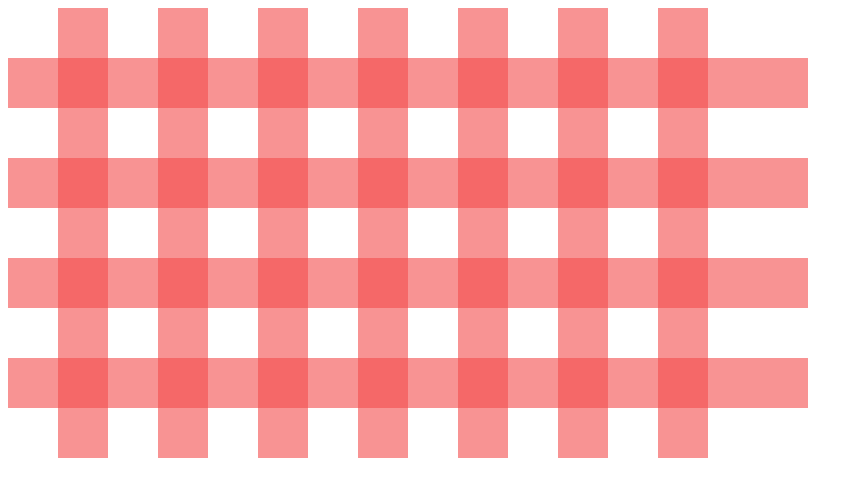
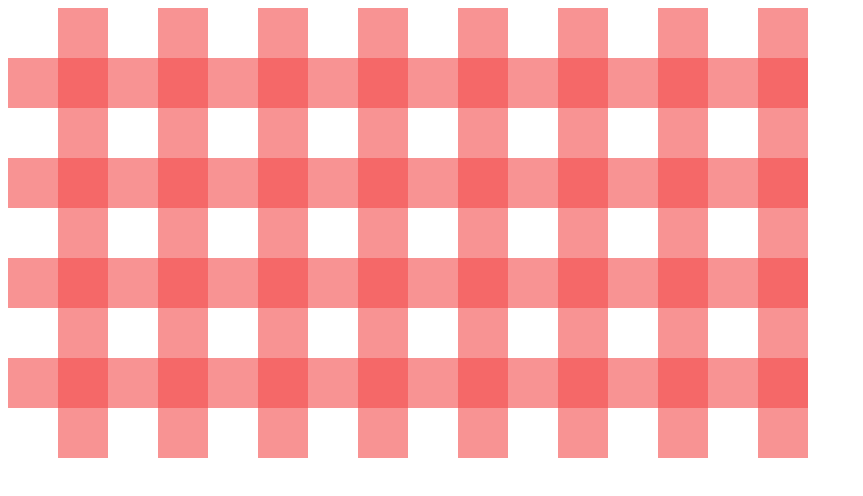
Before and after one commit to fcFn/DI_Bootcamp, a plain HTML site: page week2/day2/daily-challenge/pattern3/index.html in a window 1280 px wide. Shown: the whole page, without its empty margins (0-863 px from the left). Drawn offline with Linux system fonts and the light colour scheme.

Commit message:
Add another column to pattern 3 in W1D2 challenge

```diff
--- a/week2/day2/daily-challenge/pattern3/style.css
+++ b/week2/day2/daily-challenge/pattern3/style.css
@@ -70,3 +70,9 @@
   grid-row: 1 / -1;
   grid-column: 14;
 }
+
+.grid-item:nth-of-type(24) {
+  background-color: rgba(244, 75, 75, 0.6);
+  grid-row: 1 / -1;
+  grid-column: 16;
+}
```
